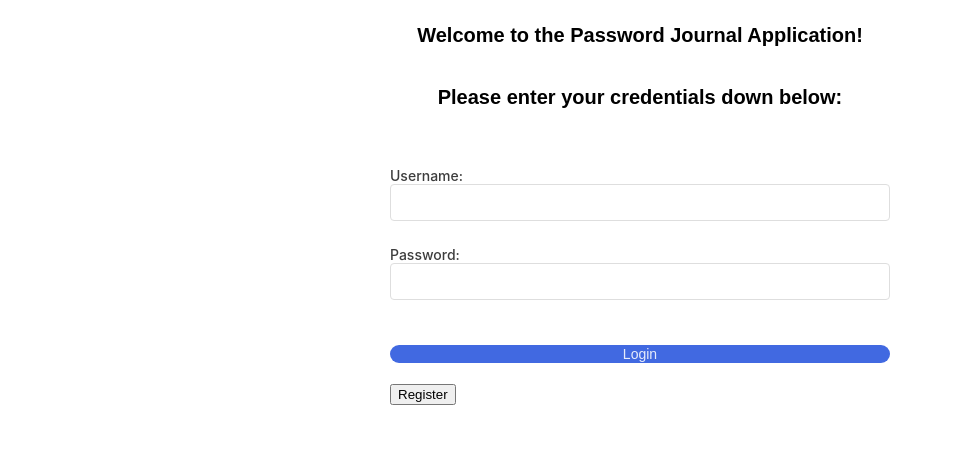
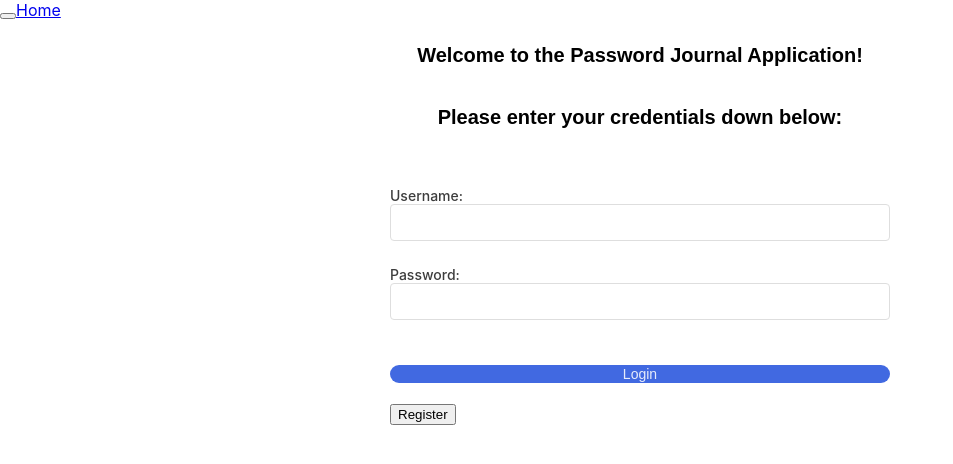
Before and after one commit to diegoguardiola/Milestone-Project-3, a React (Create React App) app in the folder front-end/: page / in a window 1280 px wide. Shown: the top 464 px of the page, without its empty margins (0-953 px from the left). Built offline with nearby package versions, Linux system fonts and the light colour scheme.

Commit message:
Cannot name the component NavBar because that is the shorthand in bootstrap

```diff
--- a/front-end/package.json
+++ b/front-end/package.json
@@ -8,6 +8,7 @@
     "@testing-library/user-event": "^13.5.0",
     "bootstrap": "^5.2.3",
     "react": "^18.2.0",
+    "react-bootstrap": "^2.7.4",
     "react-dom": "^18.2.0",
     "react-router-bootstrap": "^0.26.2",
     "react-router-dom": "^6.11.1",
--- a/front-end/src/App.js
+++ b/front-end/src/App.js
@@ -1,4 +1,3 @@
-
 import React from 'react'
 import {BrowserRouter as Router, Routes, Route} from 'react-router-dom'
 import Home from './pages/Home';
@@ -13,7 +12,6 @@ function App() {
           <Route path='/' element={<Home />}></Route>
           <Route path='/Signup' element={<Signup />}></Route>
           <Route path='/Tracker' element={<Tracker/>}></Route>
-
         </Routes>
       </Router>
     </div>
--- a/front-end/src/components/NavBar.js
+++ b/front-end/src/components/NavigationBar.js
@@ -1,5 +1,4 @@
 import React from 'react'
-
 import Container from 'react-bootstrap/Container';
 import Nav from 'react-bootstrap/Nav';
 import Navbar from 'react-bootstrap/Navbar';
@@ -7,11 +6,15 @@ import Navbar from 'react-bootstrap/Navbar';
 
 import { LinkContainer } from 'react-router-bootstrap';
 
-export default function NavBar() {
+export default function NavigationBar() {
   return (
 
     <Navbar bg="light" expand="lg">
       <Container>
+        <Navbar.Toggle aria-controls='basic-navbar-nav'/>
+          <LinkContainer to='/'>
+            <Nav.Link>Home</Nav.Link>
+          </LinkContainer>
 
       </Container>
     </Navbar>
--- a/front-end/src/pages/Home.js
+++ b/front-end/src/pages/Home.js
@@ -1,6 +1,7 @@
 import React from 'react'
 import { useState } from 'react'
 import '../css/styles.css'
+import NavigationBar from '../components/NavigationBar'
 
 export default function SignUpForm() {
   const [user, setUser] = useState('')
@@ -13,7 +14,8 @@ export default function SignUpForm() {
   }
 
   return(
-    <>
+    <div>
+    <NavigationBar />
     <h1>Welcome to the Password Journal Application!</h1>
     <h2>Please enter your credentials down below:</h2>
     <form onSubmit = {handleSubmit}>
@@ -32,6 +34,6 @@ export default function SignUpForm() {
    <button  type='button'>Register</button>
    </a>
     </form>
-    </>
+    </div>
   )
 }
```
Also changed, not shown: 1 other file (tests, documents, lock files or other folders).
